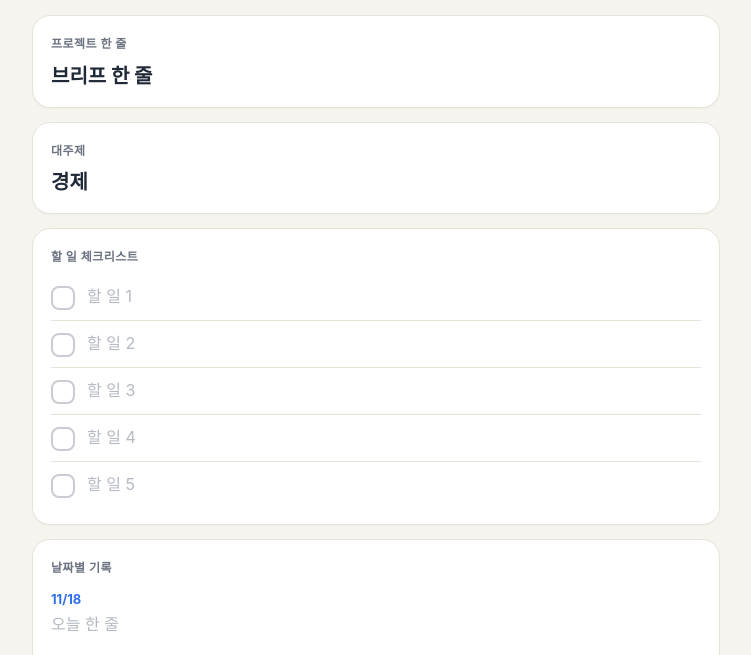
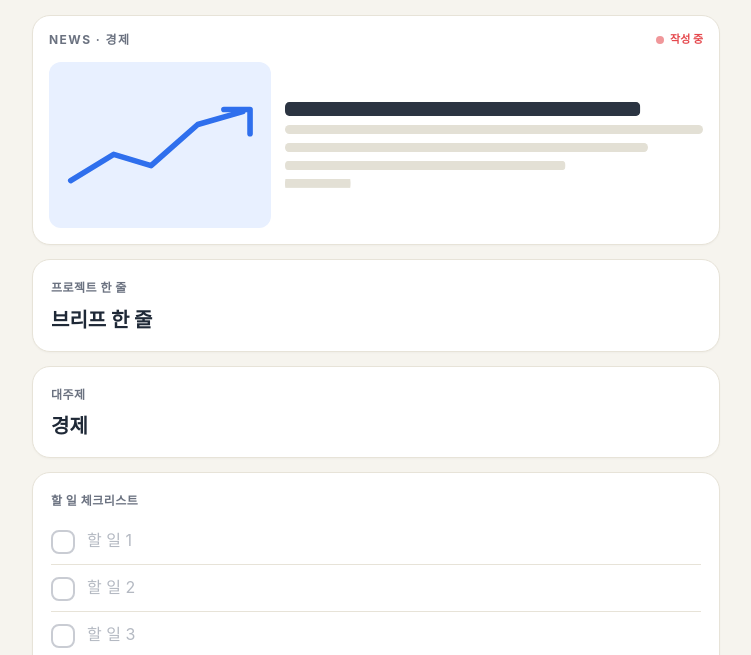
Before and after one commit to effficient-serve/article-note, a plain HTML site: page index.html in a window 1280 px wide. Shown: the part 103-758 px from the top of the page, without its empty margins (264-1015 px from the left). Drawn offline with Linux system fonts and the light colour scheme.

Commit message:
Add files via upload

```diff
--- a/index.html
+++ b/index.html
@@ -35,10 +35,42 @@
     border:solid #fff;border-width:0 2.5px 2.5px 0;transform:rotate(45deg)}
   .todo .edit{flex:1;min-width:0;font-size:16px;word-break:break-word}
   .todo input:checked + .edit{color:var(--sub);text-decoration:line-through}
-  .log{padding:12px 0;border-top:1px solid var(--line)}
-  .log:first-of-type{border-top:0;padding-top:4px}
+  #logs{position:relative;padding-left:22px}
+  #logs::before{content:"";position:absolute;left:6px;top:10px;bottom:10px;width:2px;background:var(--line)}
+  .log{position:relative;padding:0 0 18px}
+  .log:last-child{padding-bottom:4px}
+  .log::before{content:"";position:absolute;left:-22px;top:5px;width:14px;height:14px;border-radius:50%;
+    background:var(--accent);border:3px solid var(--card);box-shadow:0 0 0 2px var(--accent-soft)}
   .date{font-size:13px;font-weight:700;color:var(--accent);margin-bottom:2px}
   .log .edit{display:block;font-size:16px;word-break:break-word}
+  .news{background:var(--card);border:1px solid var(--line);border-radius:18px;padding:14px 16px 16px;
+    margin-bottom:14px;box-shadow:0 1px 2px rgba(0,0,0,.03);overflow:hidden}
+  .news-top{display:flex;align-items:center;justify-content:space-between;margin-bottom:12px}
+  .news-top b{font-size:12px;letter-spacing:.12em;color:var(--sub)}
+  .live{display:flex;align-items:center;gap:6px;font-size:11px;font-weight:700;color:#e5484d}
+  .live i{width:8px;height:8px;border-radius:50%;background:#e5484d;animation:blink 1.2s infinite}
+  .news-body{display:flex;gap:14px}
+  .pic{flex:none;width:34%;aspect-ratio:4/3;border-radius:12px;background:var(--soft,var(--accent-soft));position:relative;overflow:hidden;transition:background .4s}
+  .pic::after{content:"";position:absolute;inset:0;
+    background:linear-gradient(100deg,transparent 30%,rgba(255,255,255,.75) 50%,transparent 70%);
+    transform:translateX(-100%);animation:shine 2.6s infinite}
+  .pic svg{position:absolute;left:8%;top:8%;width:84%;height:84%}
+  .pic .d{stroke:var(--c,var(--accent));stroke-width:3;fill:none;stroke-linecap:round;stroke-linejoin:round;
+    stroke-dasharray:100;stroke-dashoffset:100;animation:draw 3.6s ease-in-out infinite}
+  .lines{flex:1;min-width:0;display:flex;flex-direction:column;gap:9px;justify-content:center}
+  .ln{height:9px;border-radius:5px;background:#e3e0d5;transform-origin:left;transform:scaleX(0);
+    animation:grow 3.6s ease-in-out infinite}
+  .ln.h{height:14px;background:#2b3442}
+  .ln:nth-child(2){animation-delay:.25s}.ln:nth-child(3){animation-delay:.5s}
+  .ln:nth-child(4){animation-delay:.75s}.ln:nth-child(5){animation-delay:1s}
+  @keyframes grow{0%{transform:scaleX(0)}30%,85%{transform:scaleX(var(--w,1))}100%{transform:scaleX(0)}}
+  @keyframes draw{0%{stroke-dashoffset:100}45%,85%{stroke-dashoffset:0}100%{stroke-dashoffset:100}}
+  @keyframes shine{0%{transform:translateX(-100%)}60%,100%{transform:translateX(100%)}}
+  @keyframes blink{50%{opacity:.25}}
+  @media (prefers-reduced-motion:reduce){
+    .ln{animation:none;transform:scaleX(var(--w,1))}.pic::after,.live i{animation:none}
+    .pic .d{animation:none;stroke-dashoffset:0}
+  }
   button{font:inherit;font-size:14px;font-weight:600;color:var(--accent);background:var(--accent-soft);
     border:0;border-radius:12px;padding:10px 14px;margin-top:8px;cursor:pointer}
   button:active{opacity:.7}
@@ -51,6 +83,20 @@
     <span class="tag">기사 프로젝트 노트</span>
     <h1 class="edit" id="title" data-ph="제목">프로젝트 노트</h1>
   </header>
+
+  <section class="news" aria-hidden="true">
+    <div class="news-top"><b id="newsLabel">NEWS</b><span class="live"><i></i>작성 중</span></div>
+    <div class="news-body">
+      <div class="pic"><svg id="pic" viewBox="0 0 100 50"></svg></div>
+      <div class="lines">
+        <div class="ln h" style="--w:.85"></div>
+        <div class="ln" style="--w:1"></div>
+        <div class="ln" style="--w:.92"></div>
+        <div class="ln" style="--w:1"></div>
+        <div class="ln" style="--w:.55"></div>
+      </div>
+    </div>
+  </section>
 
   <section class="card">
     <div class="label">프로젝트 한 줄</div>
@@ -125,6 +171,46 @@
     var it={d:(dt.getMonth()+1)+"/"+dt.getDate(),t:""};
     S.logs.push(it); save(); addRow(it);
   });
+  // 대주제에 맞는 애니메이션
+  var P='class="d" pathLength="100"';
+  var T=[
+   {k:["경제","금융","증시","주식","물가","금리","부동산","재테크","산업"],c:"#2f6fed",s:"#e8f0ff",
+    g:'<polyline '+P+' points="2,44 25,30 45,36 70,14 98,6"/><polyline '+P+' points="84,6 98,6 98,20"/>'},
+   {k:["정치","국회","선거","정부","대통령"],c:"#7c5cff",s:"#efeaff",
+    g:'<path '+P+' d="M10 44H90M16 44V22M38 44V22M62 44V22M84 44V22M10 22L50 4L90 22Z"/>'},
+   {k:["국제","세계","외교","해외","북한"],c:"#0ea5e9",s:"#e0f4fd",
+    g:'<circle '+P+' cx="50" cy="25" r="21"/><ellipse '+P+' cx="50" cy="25" rx="9" ry="21"/><path '+P+' d="M29 25H71"/>'},
+   {k:["사회","사건","노동","교육","복지"],c:"#0f9d8a",s:"#e0f5f1",
+    g:'<circle '+P+' cx="30" cy="16" r="8"/><path '+P+' d="M16 44Q30 24 44 44"/><circle '+P+' cx="70" cy="16" r="8"/><path '+P+' d="M56 44Q70 24 84 44"/>'},
+   {k:["과학","기술","it","ai","인공지능","반도체","테크"],c:"#6366f1",s:"#eceeff",
+    g:'<rect '+P+' x="30" y="10" width="40" height="30" rx="4"/><path '+P+' d="M40 10V3M50 10V3M60 10V3M40 40V47M50 40V47M60 40V47M30 18H23M30 32H23M70 18H77M70 32H77"/>'},
+   {k:["스포츠","축구","야구","농구","올림픽"],c:"#f97316",s:"#fff0e3",
+    g:'<circle '+P+' cx="50" cy="25" r="21"/><path '+P+' d="M32 9Q50 25 32 41M68 9Q50 25 68 41"/>'},
+   {k:["문화","연예","예술","영화","음악","방송"],c:"#e11d8d",s:"#fde8f4",
+    g:'<path '+P+' d="M40 38V10L70 5V33"/><circle '+P+' cx="34" cy="38" r="6"/><circle '+P+' cx="64" cy="33" r="6"/>'},
+   {k:["환경","기후","에너지"],c:"#16a34a",s:"#e3f6e8",
+    g:'<path '+P+' d="M20 40Q20 8 80 8Q80 40 20 40ZM20 40L60 18"/>'},
+   {k:["건강","의료","보건","의학"],c:"#e5484d",s:"#fdeaea",
+    g:'<polyline '+P+' points="2,28 28,28 36,28 42,10 52,44 60,22 66,28 98,28"/>'}
+  ];
+  var DEF={c:"#6b7280",s:"#eceae3",g:'<path '+P+' d="M2 30Q14 8 26 30T50 30T74 30T98 30"/>'};
+  var topicEl=document.querySelector('[data-k="topic"]');
+  var picEl=document.getElementById("pic"), lab=document.getElementById("newsLabel"), cur=null;
+  function theme(){
+    var v=(topicEl.textContent||"").trim(), low=v.toLowerCase(), t=DEF;
+    for(var i=0;i<T.length;i++){
+      if(T[i].k.some(function(w){return low.indexOf(w)>-1;})){t=T[i];break;}
+    }
+    lab.textContent=v?("NEWS · "+v):"NEWS";
+    if(t!==cur){
+      cur=t;
+      picEl.innerHTML=t.g;
+      var pic=picEl.parentNode;
+      pic.style.setProperty("--c",t.c); pic.style.setProperty("--soft",t.s);
+    }
+  }
+  theme();
+  topicEl.addEventListener("input",theme);
 })();
 </script>
 </body>
```
